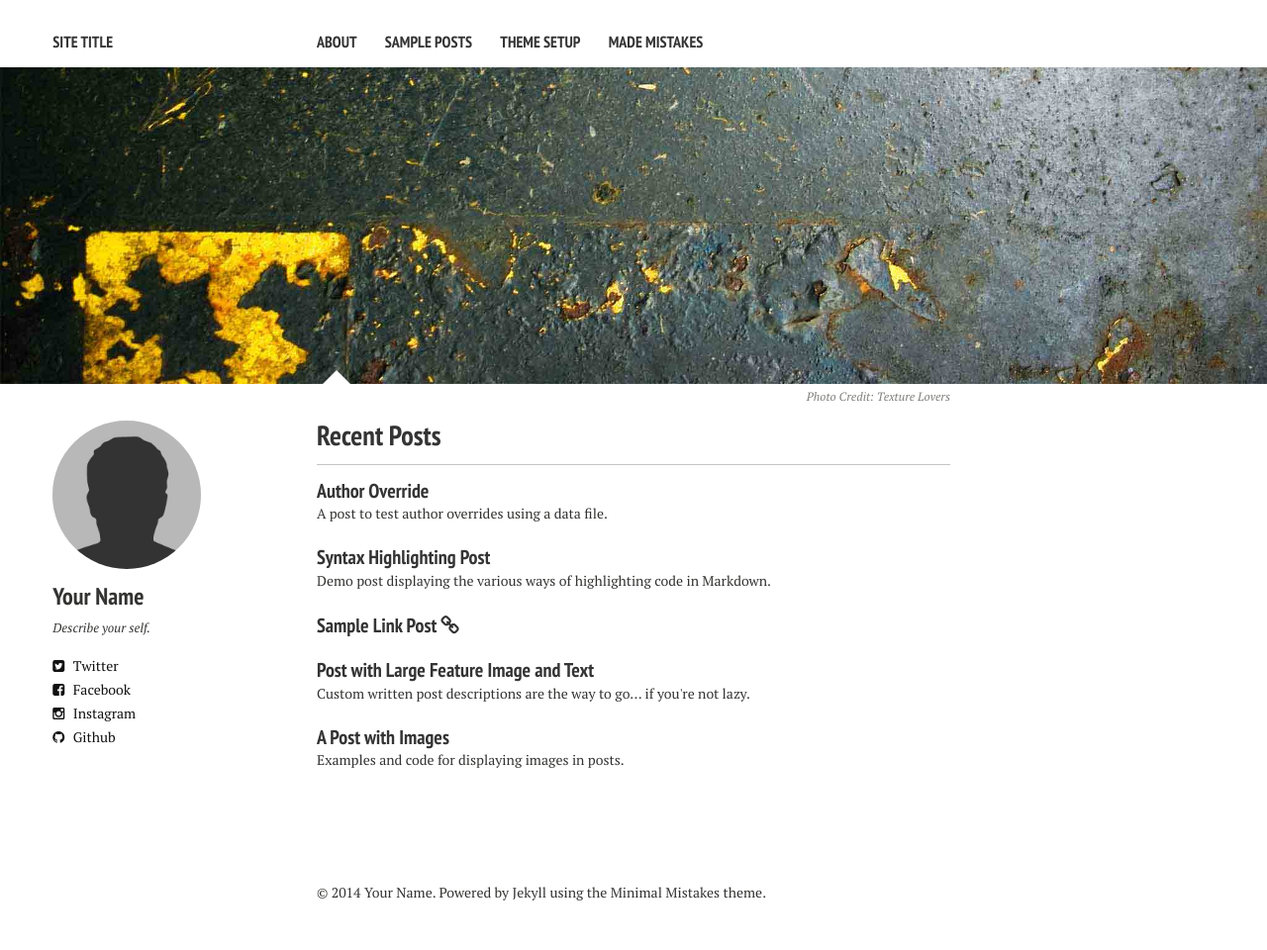
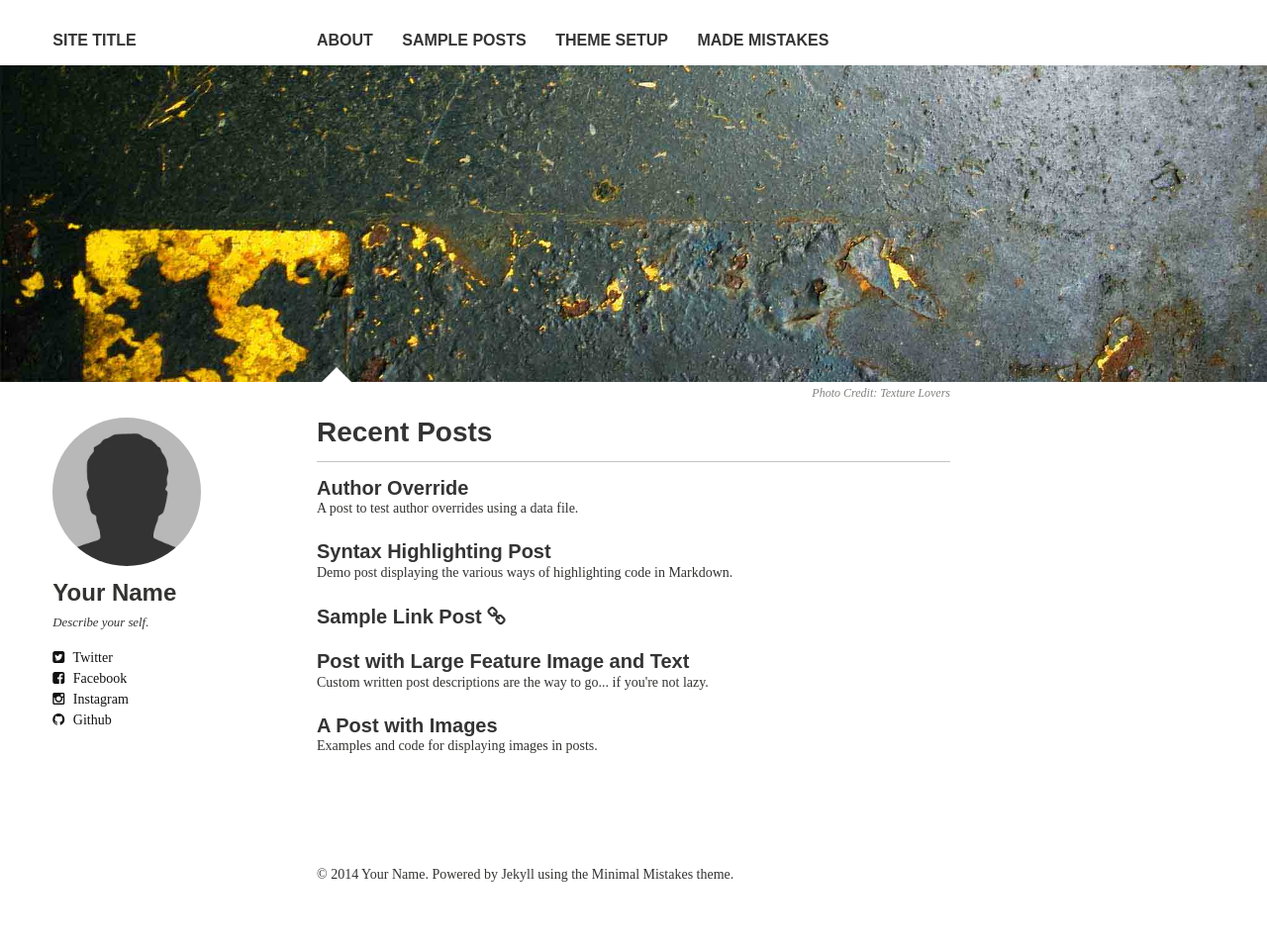
Before and after one commit to orenetar3/dgrtwo.github.com, a Jekyll site: the page built from index.md, in a window 1280 px wide. Shown: the whole page at 99% size. Built offline with Jekyll 4.4.1, drawn with Linux system fonts in a browser that asks for light colours; nearby versions of some CDN libraries.

Commit message:
Remove Google fonts from head and include as .scss partial

```diff
--- a/_includes/_head.html
+++ b/_includes/_head.html
@@ -22,8 +22,6 @@
 <meta name="MobileOptimized" content="320">
 <meta name="viewport" content="width=device-width, initial-scale=1.0">
 
-<!-- Google Webfonts -->
-<link href='http://fonts.googleapis.com/css?family=PT+Sans+Narrow:400,700|PT+Serif:400,700,400italic' rel='stylesheet' type='text/css'>
 <!-- For all browsers -->
 <link rel="stylesheet" href="{{ site.url }}/assets/css/main.css">
 
--- /dev/null
+++ b/_sass/vendor/google/_fonts.scss
@@ -0,0 +1,33 @@
+// GOOGLE FONTS
+// --------------------------------------------------
+
+@font-face {
+  font-family: 'PT Sans Narrow';
+  font-style: normal;
+  font-weight: 400;
+  src: local('PT Sans Narrow'), local('PTSans-Narrow'), url(http://themes.googleusercontent.com/static/fonts/ptsansnarrow/v5/UyYrYy3ltEffJV9QueSi4RdbPw3QSf9R-kE0EsQUn2A.woff) format('woff');
+}
+@font-face {
+  font-family: 'PT Sans Narrow';
+  font-style: normal;
+  font-weight: 700;
+  src: local('PT Sans Narrow Bold'), local('PTSans-NarrowBold'), url(http://themes.googleusercontent.com/static/fonts/ptsansnarrow/v5/Q_pTky3Sc3ubRibGToTAYiylde52zikAzebNtJS89aM.woff) format('woff');
+}
+@font-face {
+  font-family: 'PT Serif';
+  font-style: normal;
+  font-weight: 400;
+  src: local('PT Serif'), local('PTSerif-Regular'), url(http://fonts.gstatic.com/s/ptserif/v7/I-OtoJZa3TeyH6D9oli3ifesZW2xOQ-xsNqO47m55DA.woff2) format('woff2'), url(http://fonts.gstatic.com/s/ptserif/v7/sDRi4fY9bOiJUbgq53yZCfesZW2xOQ-xsNqO47m55DA.woff) format('woff');
+}
+@font-face {
+  font-family: 'PT Serif';
+  font-style: normal;
+  font-weight: 700;
+  src: local('PT Serif Bold'), local('PTSerif-Bold'), url(http://fonts.gstatic.com/s/ptserif/v7/QABk9IxT-LFTJ_dQzv7xpI4P5ICox8Kq3LLUNMylGO4.woff2) format('woff2'), url(http://fonts.gstatic.com/s/ptserif/v7/QABk9IxT-LFTJ_dQzv7xpIbN6UDyHWBl620a-IRfuBk.woff) format('woff');
+}
+@font-face {
+  font-family: 'PT Serif';
+  font-style: italic;
+  font-weight: 400;
+  src: local('PT Serif Italic'), local('PTSerif-Italic'), url(http://fonts.gstatic.com/s/ptserif/v7/03aPdn7fFF3H6ngCgAlQzPk_vArhqVIZ0nv9q090hN8.woff2) format('woff2'), url(http://fonts.gstatic.com/s/ptserif/v7/03aPdn7fFF3H6ngCgAlQzBsxEYwM7FgeyaSgU71cLG0.woff) format('woff');
+}
```
